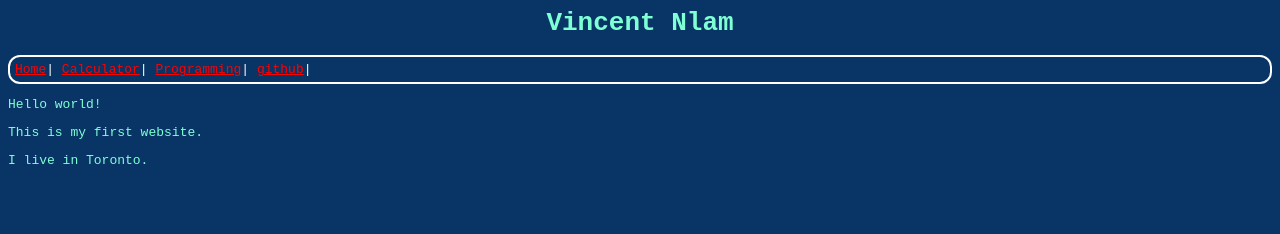
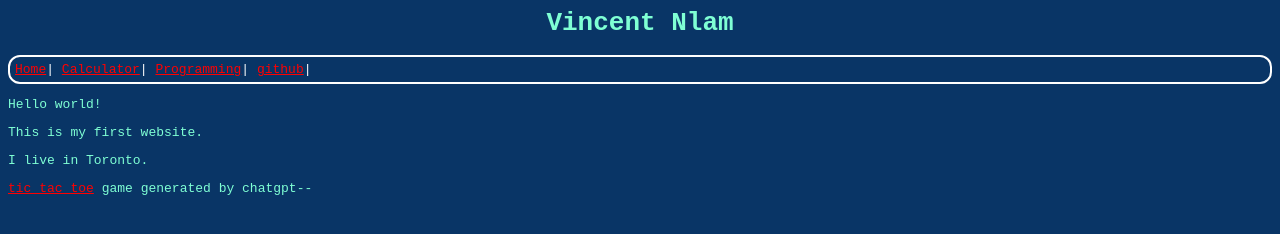
Before and after one commit to vincentnlam/vincentnlam.github.io, a plain HTML site: page index.html in a window 1280 px wide. Drawn offline with Linux system fonts and the light colour scheme.

Commit message:
index page

```diff
--- a/index.html
+++ b/index.html
@@ -14,6 +14,7 @@
         <p>Hello world!</p>
         <p>This is my first website.</p>
         <p>I live in Toronto.</p>
+        <p><a href="tic-tac-toe.html">tic tac toe</a> game generated by chatgpt--</p>
 
     </body>
 </html>
```
